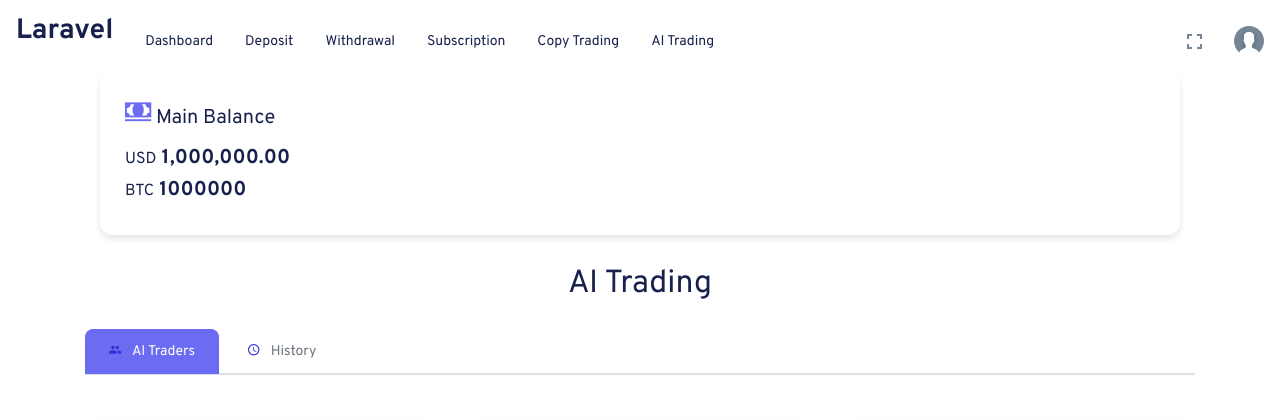
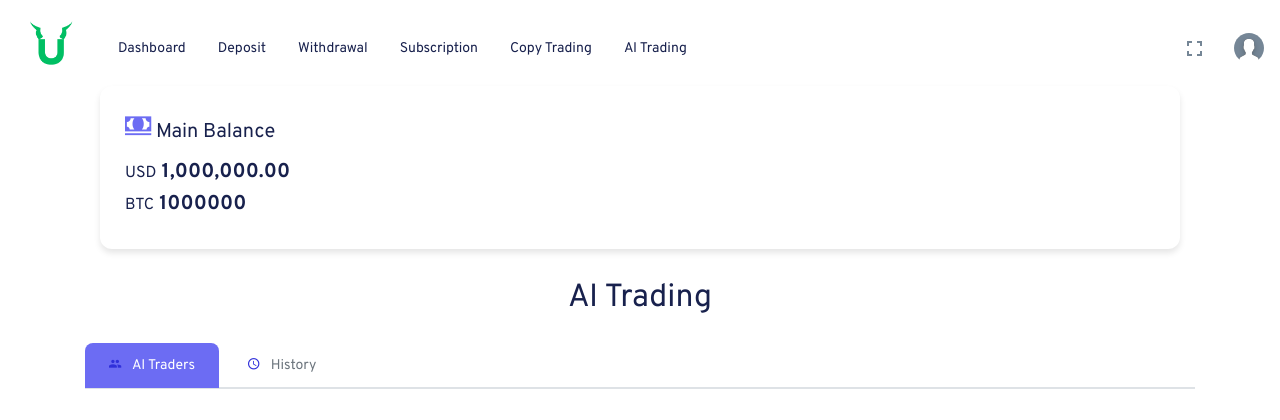
Before and after one commit to ebuka-odih/bullishledgermarket, a Laravel app: page /user/ai-trader in a window 1280 px wide. Shown: the top 420 px of the page. Run offline with Laravel 12, Linux system fonts and the light colour scheme; a user stored in the database is signed in; data comes from the database, SQL or seed files in the repository; data that the repository does not hold is empty; some libraries are stand-ins or nearby versions.

Commit message:
commit changes

```diff
--- a/resources/views/dashboard/layout/app.blade.php
+++ b/resources/views/dashboard/layout/app.blade.php
@@ -24,7 +24,8 @@
     <nav class="navbar navbar-expand-lg">
 
       <a class='navbar-brand' href='{{ route('index') }}'>
-           <h3 style="font-weight: bolder">{{ env('APP_NAME') }}</h3>
+{{--           <h3 style="font-weight: bolder">{{ env('APP_NAME') }}</h3>--}}
+           <img style="height: 70px" src="{{ asset('img2/logo2.png') }}"  height="200"  alt="">
 {{--          <img src="{{ asset('assets/img/logo-dark.svg') }}" alt="logo">--}}
       </a>
       <button class="navbar-toggler" type="button" data-toggle="collapse" data-target="#headerMenu"
```
